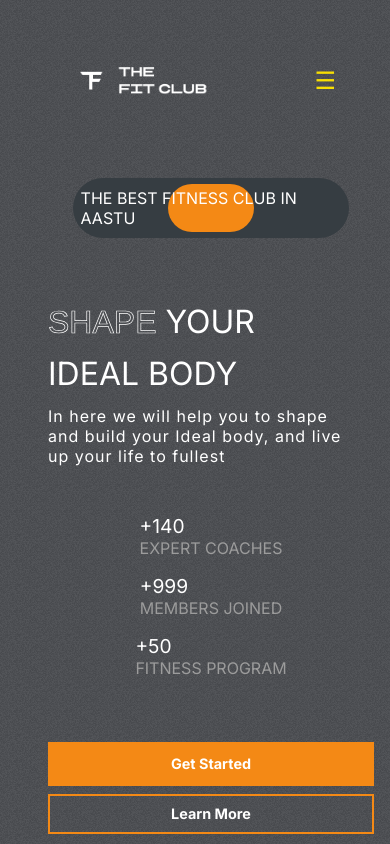
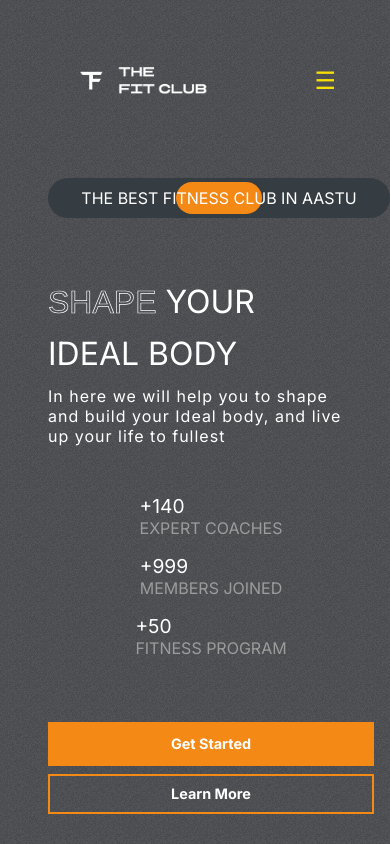
Before and after one commit to webseyf/fitness-react, a React (Create React App) app: page / in a window 390 px wide. Shown: the top 844 px of the page. Built offline with nearby package versions, Linux system fonts and the light colour scheme.

Commit message:
Update Hero.css

```diff
--- a/src/components/Hero/Hero.css
+++ b/src/components/Hero/Hero.css
@@ -222,7 +222,7 @@
   }
 
   .the-best-ad {
-    width: 80%; /* Wider on mobile */
+    width: 100%; /* Wider on mobile */
     font-size: 1rem; /* Smaller font */
     padding: 10px 8px;
     margin: 2rem auto;
```
